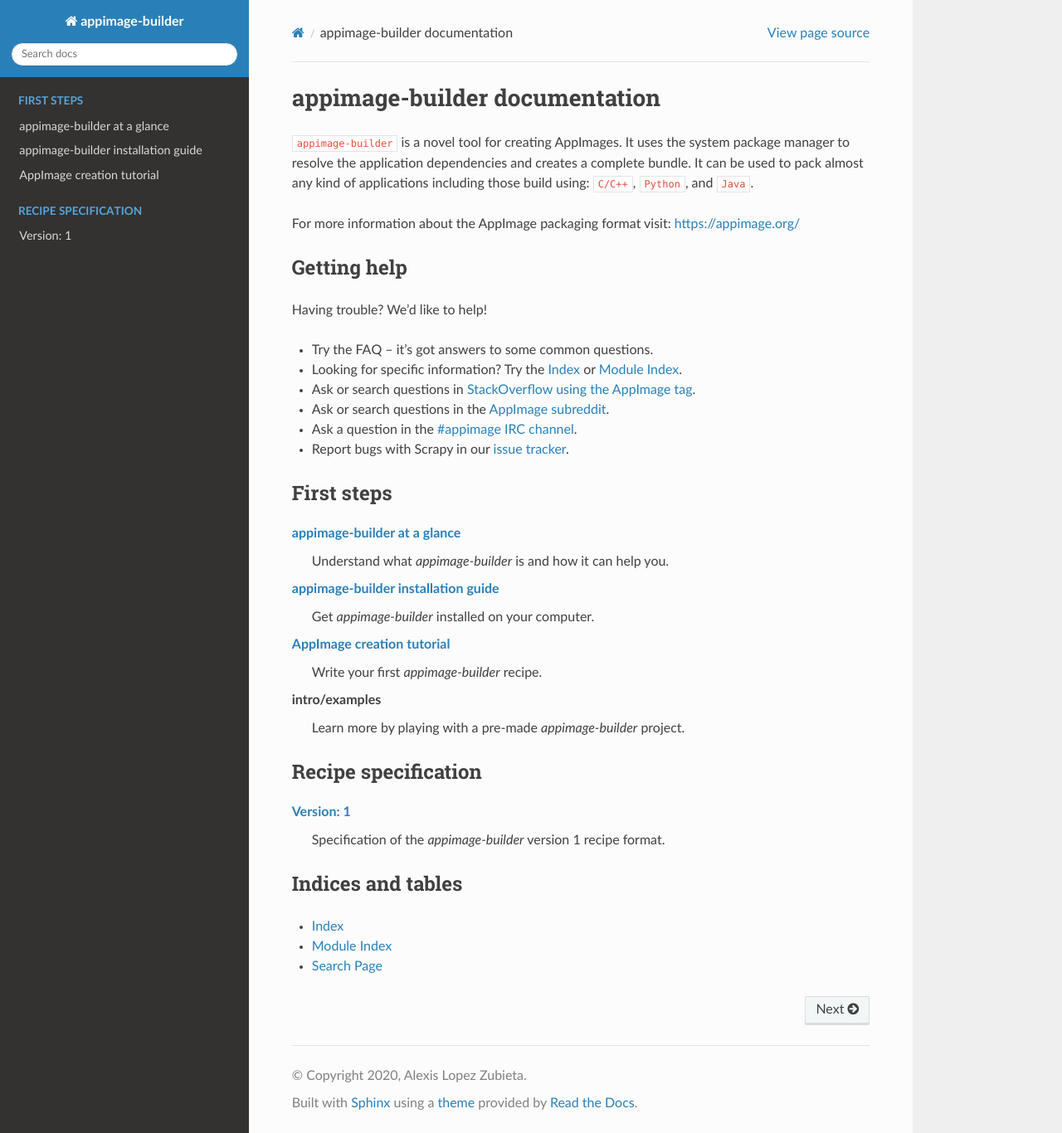
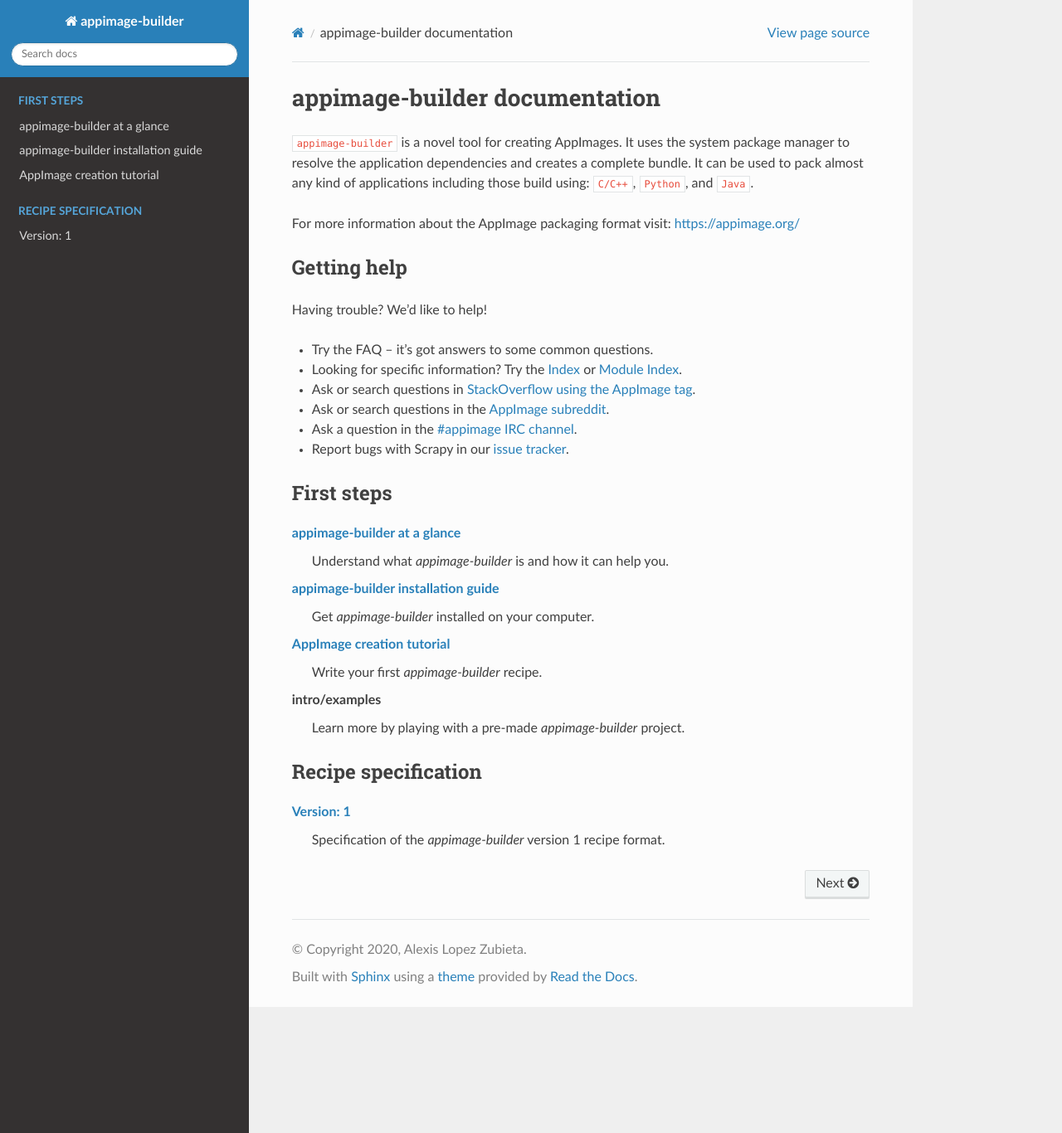
Before and after one commit to AppImageCrafters/appimage-builder-docs, a Sphinx documentation site: the page built from source/index.rst, in a window 1280 px wide and 1366 px high. Shown: the whole window at 83% size. Built offline with Sphinx 7.4.7 and the Read the Docs theme 2.0.0, drawn with Linux system fonts in a browser that asks for light colours; pages that are not in the unit, such as notebooks, are missing from menus; part of the change alters nothing that is shown.

Commit message:
fix warning

```diff
--- a/source/index.rst
+++ b/source/index.rst
@@ -1,4 +1,5 @@
 .. _index:
+
 """"""""""""""""""""""""""""""""""""""""
 appimage-builder |version| documentation
 """"""""""""""""""""""""""""""""""""""""
@@ -53,15 +54,6 @@ First steps
 :doc:`intro/examples`
     Learn more by playing with a pre-made `appimage-builder` project.
 
-.. _section-basics:
-
-.. toctree::
-   :maxdepth: 2
-   recipe
-   troubleshooting
-   examples
-   first steps
-   :caption: Contents:
 
 ====================
 Recipe specification
@@ -75,11 +67,3 @@ Recipe specification
 
 :doc:`recipe/version_1`
     Specification of the `appimage-builder` version 1 recipe format.
-
-==================
-Indices and tables
-==================
-
-* :ref:`genindex`
-* :ref:`modindex`
-* :ref:`search`
```
